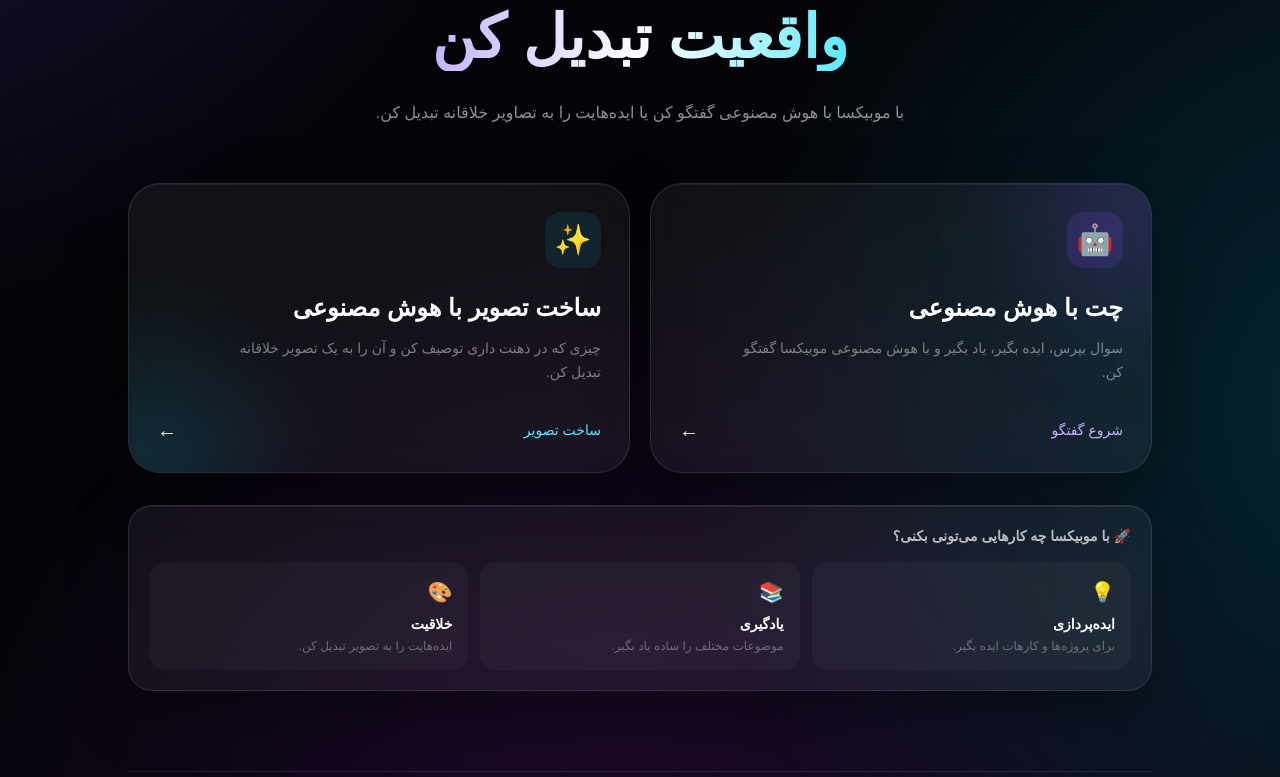
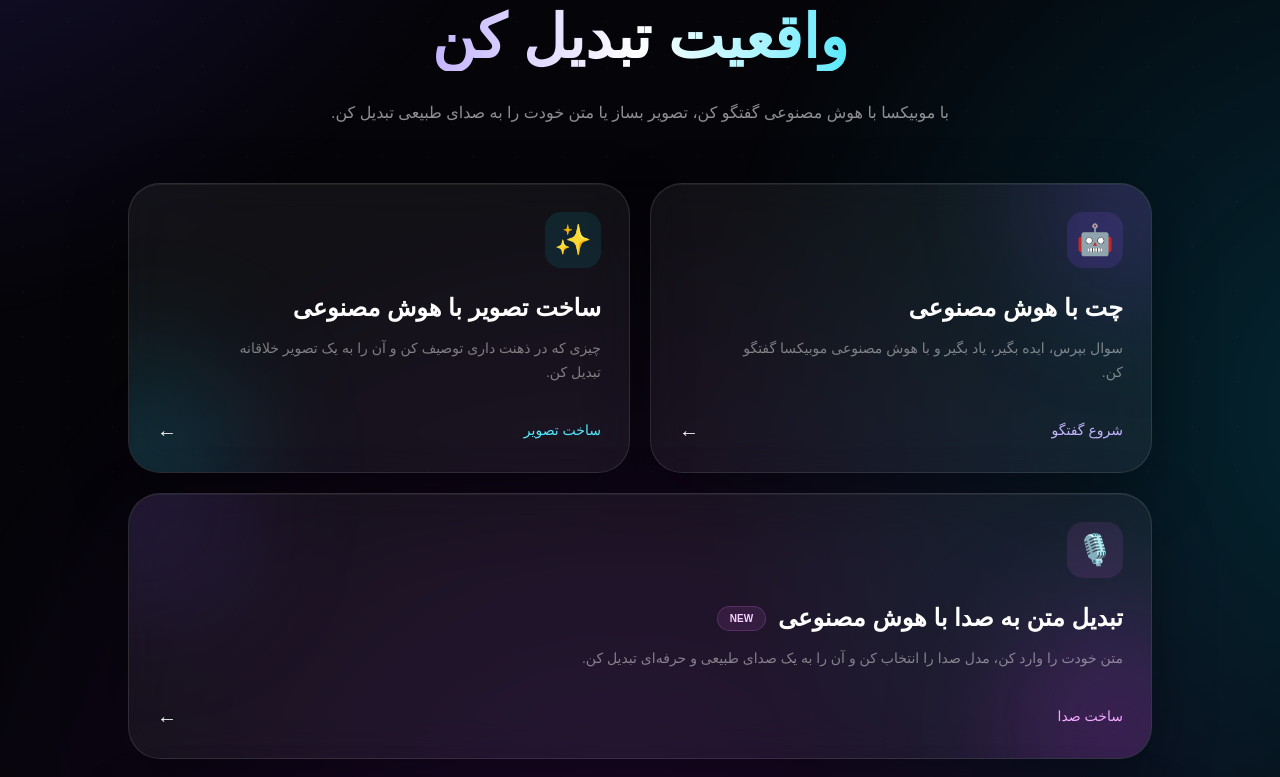
Before and after one commit to benyamin7415/mobixa-ai, a Next.js app: page / in a window 1280 px wide. Shown: the part 303-1080 px from the top of the page. Built offline with nearby package versions, Linux system fonts and the light colour scheme.

Commit message:
Update page.tsx

```diff
--- a/app/page.tsx
+++ b/app/page.tsx
@@ -32,8 +32,8 @@
         </h1>
 
         <p className="mt-6 max-w-2xl text-sm leading-7 text-white/55 sm:text-base">
-          با موبیکسا با هوش مصنوعی گفتگو کن یا ایده‌هایت را به تصاویر
-          خلاقانه تبدیل کن.
+          با موبیکسا با هوش مصنوعی گفتگو کن، تصویر بساز یا متن خودت را
+          به صدای طبیعی تبدیل کن.
         </p>
       </section>
 
@@ -114,6 +114,51 @@
           </div>
         </Link>
 
+        {/* VOICE */}
+        <Link
+          href="/voice"
+          className="glass-card group relative min-h-[260px] overflow-hidden rounded-[32px] p-7 text-right md:col-span-2"
+        >
+          <div className="absolute -right-20 -bottom-20 h-56 w-56 rounded-full bg-fuchsia-500/20 blur-3xl transition-all duration-500 group-hover:bg-fuchsia-500/35" />
+
+          <div className="absolute -left-20 -top-20 h-48 w-48 rounded-full bg-violet-500/15 blur-3xl transition-all duration-500 group-hover:bg-violet-500/30" />
+
+          <div className="relative flex h-full flex-col justify-between">
+
+            <div>
+              <div className="mb-6 flex h-14 w-14 items-center justify-center rounded-2xl bg-fuchsia-400/10 text-3xl">
+                🎙️
+              </div>
+
+              <div className="flex flex-wrap items-center gap-3">
+                <h2 className="text-2xl font-bold">
+                  تبدیل متن به صدا با هوش مصنوعی
+                </h2>
+
+                <span className="rounded-full border border-fuchsia-400/20 bg-fuchsia-400/10 px-3 py-1 text-[10px] font-semibold text-fuchsia-200">
+                  NEW
+                </span>
+              </div>
+
+              <p className="mt-3 max-w-2xl text-sm leading-6 text-white/45">
+                متن خودت را وارد کن، مدل صدا را انتخاب کن و آن را به یک
+                صدای طبیعی و حرفه‌ای تبدیل کن.
+              </p>
+            </div>
+
+            <div className="mt-8 flex items-center justify-between">
+              <span className="text-sm text-fuchsia-300">
+                ساخت صدا
+              </span>
+
+              <span className="text-xl transition-transform duration-300 group-hover:-translate-x-2">
+                ←
+              </span>
+            </div>
+
+          </div>
+        </Link>
+
       </section>
 
       {/* Features */}
@@ -128,9 +173,11 @@
 
             <div className="rounded-2xl bg-white/[0.035] p-4">
               <div className="text-xl">💡</div>
+
               <div className="mt-2 text-sm font-semibold">
                 ایده‌پردازی
               </div>
+
               <div className="mt-1 text-xs text-white/35">
                 برای پروژه‌ها و کارهات ایده بگیر.
               </div>
@@ -138,9 +185,11 @@
 
             <div className="rounded-2xl bg-white/[0.035] p-4">
               <div className="text-xl">📚</div>
+
               <div className="mt-2 text-sm font-semibold">
                 یادگیری
               </div>
+
               <div className="mt-1 text-xs text-white/35">
                 موضوعات مختلف را ساده یاد بگیر.
               </div>
@@ -148,11 +197,13 @@
 
             <div className="rounded-2xl bg-white/[0.035] p-4">
               <div className="text-xl">🎨</div>
+
               <div className="mt-2 text-sm font-semibold">
                 خلاقیت
               </div>
+
               <div className="mt-1 text-xs text-white/35">
-                ایده‌هایت را به تصویر تبدیل کن.
+                ایده‌هایت را به تصویر و صدا تبدیل کن.
               </div>
             </div>
 
@@ -162,6 +213,7 @@
 
       {/* Footer */}
       <footer className="mx-auto mt-20 max-w-5xl border-t border-white/10 py-8 text-center">
+
         <div className="text-sm text-white/35">
           Crafted by
         </div>
@@ -173,6 +225,7 @@
         <div className="mt-3 text-xs text-white/25">
           Built with curiosity. Designed for the future.
         </div>
+
       </footer>
 
     </main>
```
